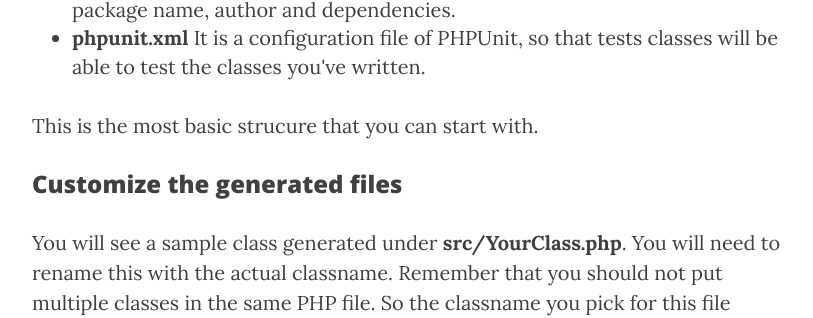
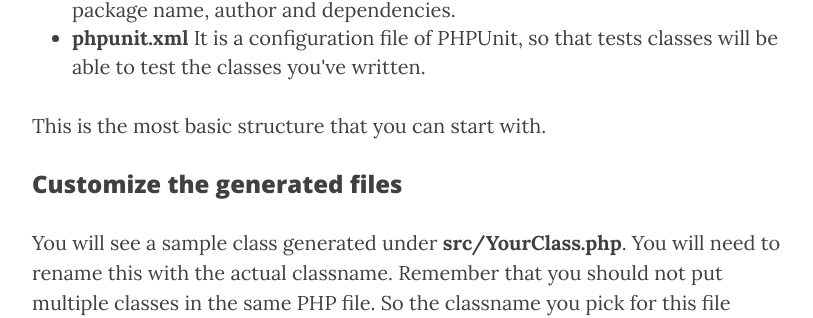
Before and after one commit to buonzz/buonzz.github.io, a Jekyll site: the page built from _posts/2016-02-28-creating-composer-package-library.html, in a window 1280 px wide and 900 px high, scrolled down 1646 px. Shown: the part 147-465 px from the top of the window, without its empty margins (233-1046 px from the left). Built offline with Jekyll 4.4.1, drawn with Linux system fonts in a browser that asks for light colours; nearby versions of some CDN libraries; comment, search, counter and statistics services are not loaded; some of the changed lines change nothing that is shown.

Commit message:
fixed typo + added keywords

```diff
--- a/_posts/2016-02-28-creating-composer-package-library.html
+++ b/_posts/2016-02-28-creating-composer-package-library.html
@@ -5,6 +5,12 @@
 permalink: creating-composer-package-library/
 header-img: "img/21182965596_7020848dac_k.jpg"
 subtitle: "In this post, we will learn how to create a PHP library that can be easily integrated to any PHP application via Composer."
+tags:
+  - test driven development
+  - rapid application development
+  - architecture
+  - boilerplate
+  - quickstart
 ---
 
 <p>One of the main rants about old PHP applications is PHP developers tends to copy-paste snippets of codes from the web all over the place, w/o any sort of structure, testing process and dependency management. This makes every PHP applications become a Big Ball of Mud, accumulating more and more muds as it rolls by on another monkey coder that tries to implement changes as possible by cutting-corners and applying quick patches.</p>
@@ -37,7 +43,7 @@
 	<li><b>phpunit.xml</b> It is a configuration file of PHPUnit, so that tests classes will be able to test the classes you've written.</li>
 </ul>
 
-<p>This is the most basic strucure that you can start with.</p>
+<p>This is the most basic structure that you can start with.</p>
 
 <h3>Customize the generated files</h3>
 
```
